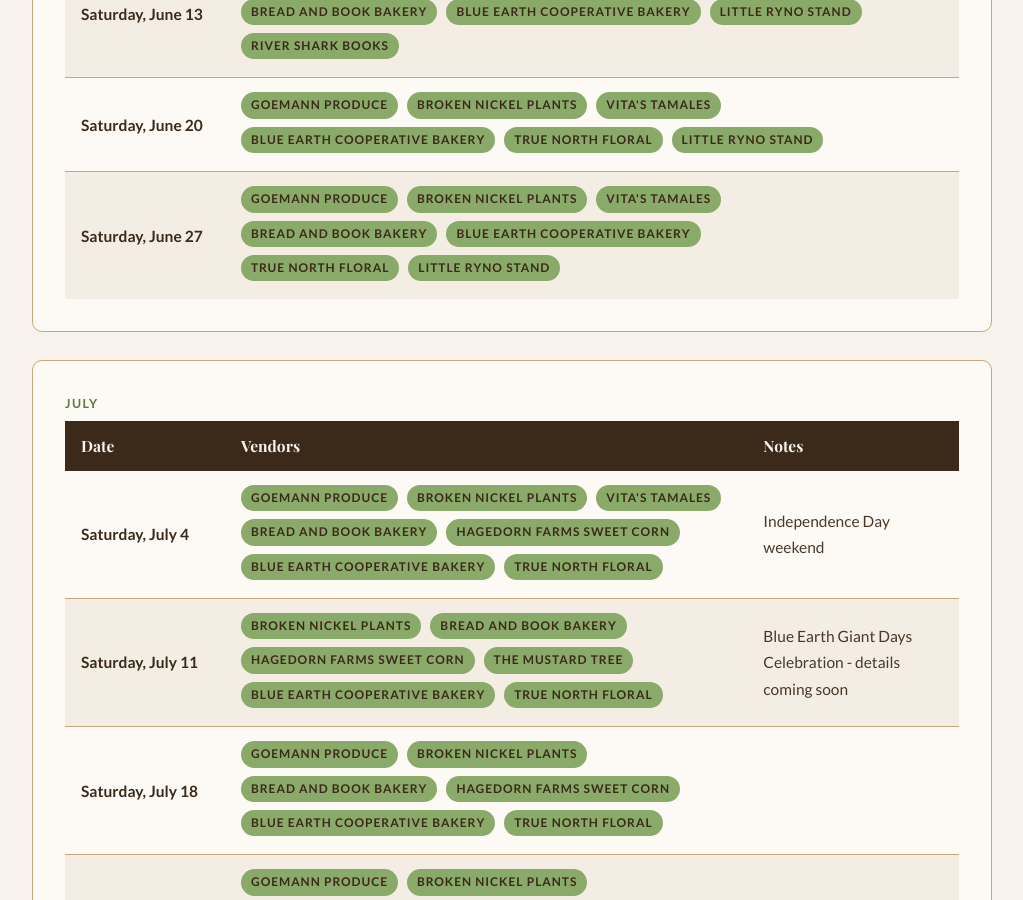
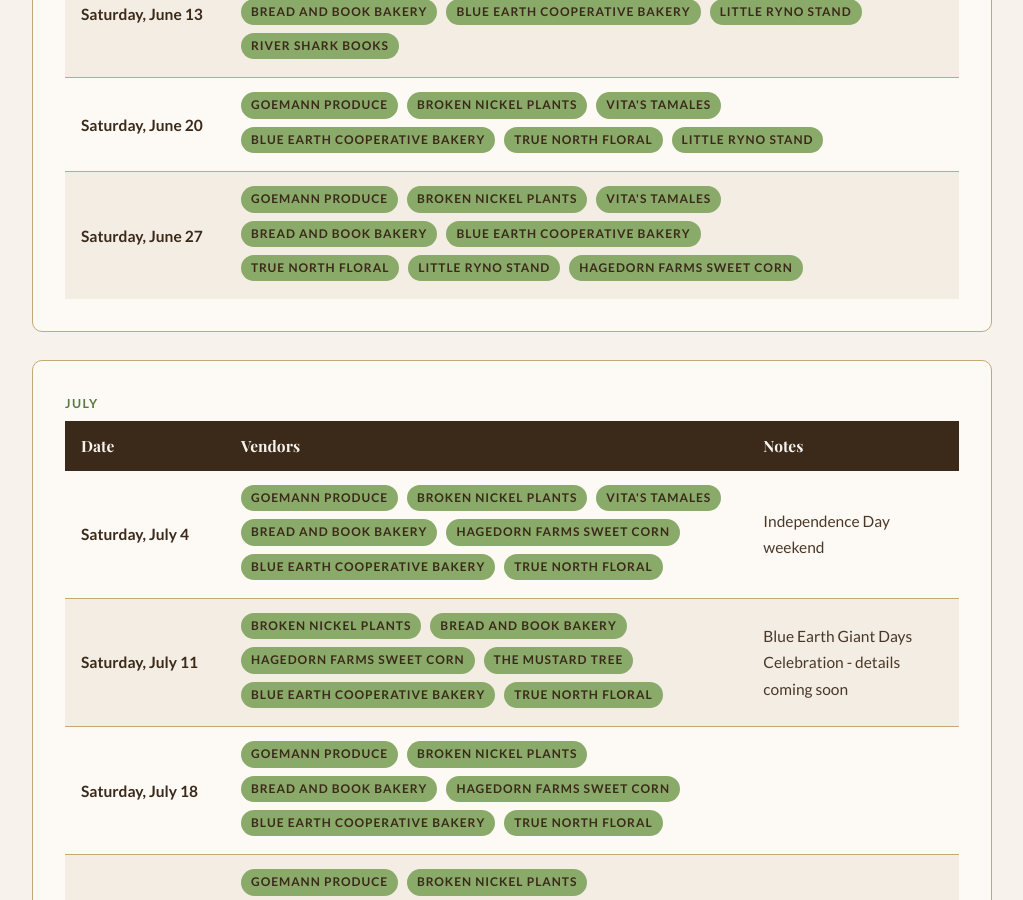
Before and after one commit to blueearthcommunitymarket/blueearthcommunitymarket.github.io, a Jekyll site: the page built from calendar/index.html, in a window 1280 px wide and 900 px high, scrolled down 1984 px. Shown: the whole window, without its empty margins (128-1151 px from the left). Built offline with Jekyll 4.4.1, drawn with Linux system fonts in a browser that asks for light colours; some web fonts are replaced.

Commit message:
calendar: add Hagedorn Farms to Jun 27 (SG sync)

```diff
--- a/calendar/index.html
+++ b/calendar/index.html
@@ -181,6 +181,7 @@
                         <span class="tag">Blue Earth Cooperative Bakery</span>
                         <span class="tag">True North Floral</span>
                         <span class="tag">Little Ryno Stand</span>
+                        <span class="tag">Hagedorn Farms Sweet Corn</span>
                     </td>
                     <td></td>
                 </tr>
```
